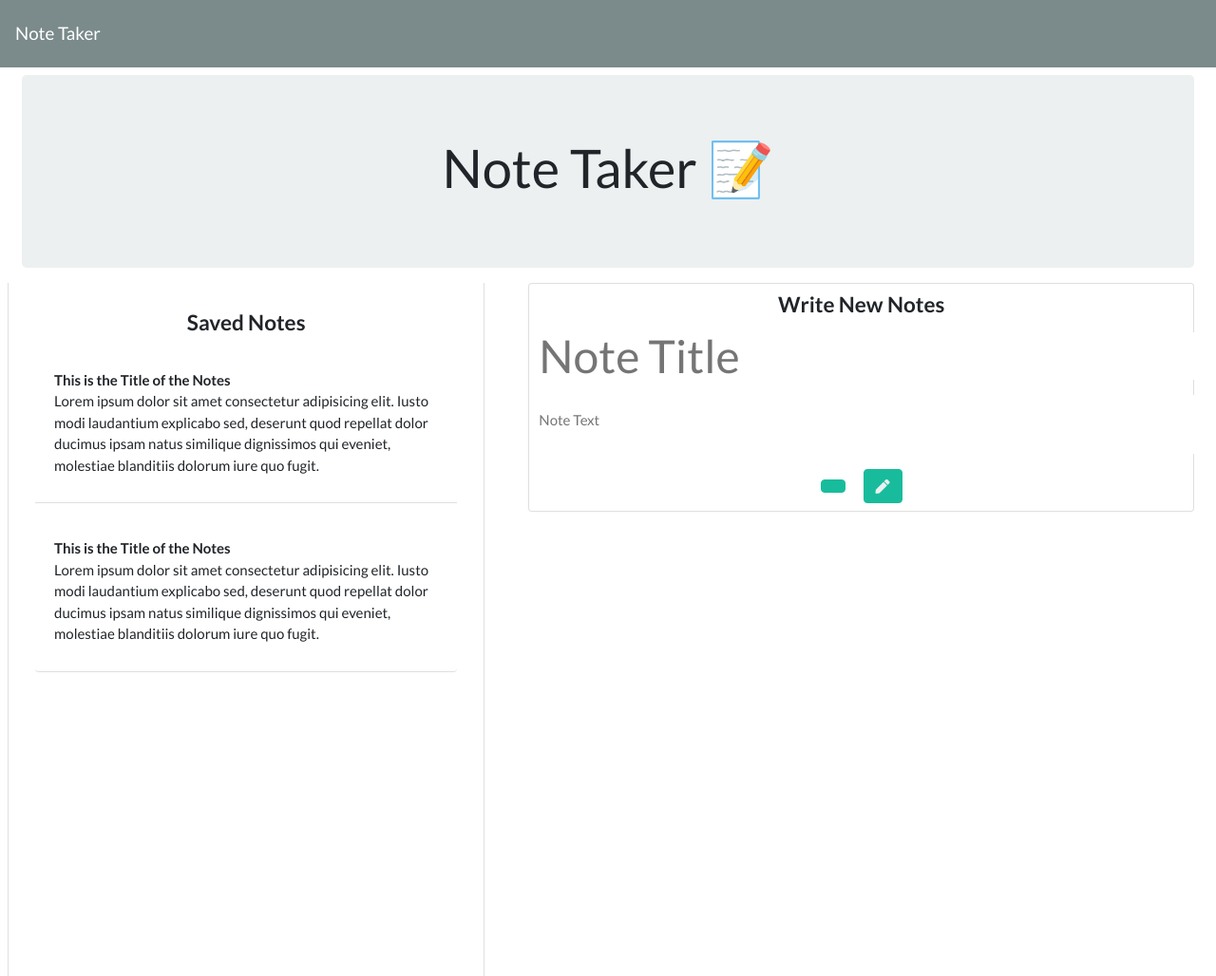
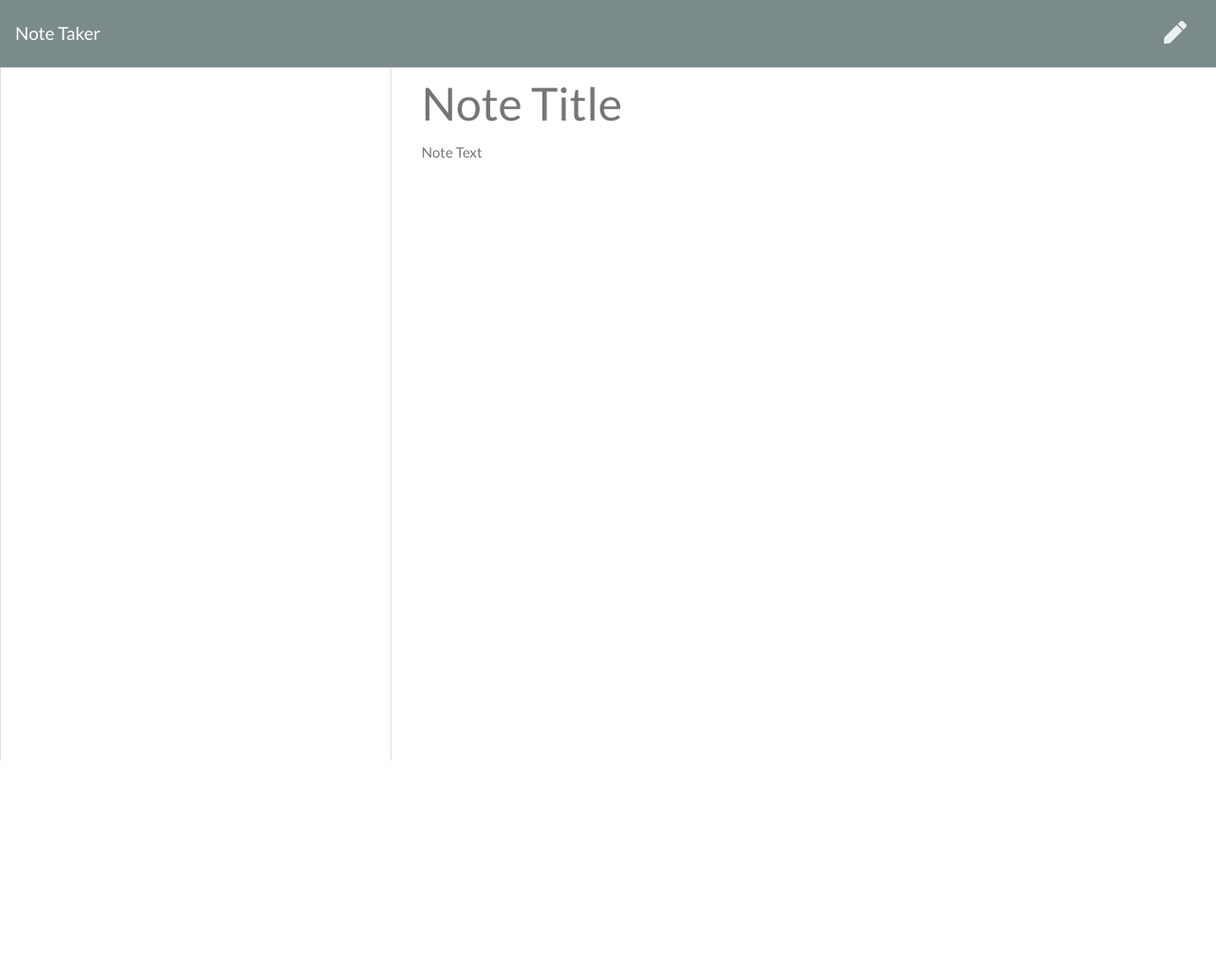
Before and after one commit to jrkrichards/Notetaker, a website: page public/notes.html in a window 1280 px wide. Shown: the whole page at 95% size. After the commit the page ends 806 px from the top, so only its background shows below. Drawn offline with nearby package versions, Linux system fonts and the light colour scheme; no server answers.

Commit message:
UPDATE server.js: connected the static files to the server

```diff
--- a/public/notes.html
+++ b/public/notes.html
@@ -16,39 +16,22 @@
   <nav class="navbar navbar-dark bg-dark">
     <a class="navbar-brand" href="/">Note Taker
     </a>
+    <div class="icons">
+      <i class="fas fa-save text-light save-note"></i>
+      <i class="fas fa-pen text-light new-note"></i>
+    </div>
   </nav>
   <div class="container-fluid">
-    <div class="jumbotron text-center m-2">
-      <h1 class="display-4">Note Taker <span role="img" aria-label="Memo">📝</span></h1>
-    </div>
     <div class="row">
-      <div class="col-md-5 col-sm-6 list-container">
-        <div class="card m-2">
-          <div class="card-body">
-            <h4 class="font-weight-bold text-center m-2">Saved Notes</h4>
-            <dl class="list-group">
-              <div class="list-group-item m-2">
-                <dt>This is the Title of the Notes</dt>
-                <dd>Lorem ipsum dolor sit amet consectetur adipisicing elit. Iusto modi laudantium explicabo sed, deserunt quod repellat dolor ducimus ipsam natus similique dignissimos qui eveniet, molestiae blanditiis dolorum iure quo fugit.</dd>
-              </div>
-              <div class="list-group-item m-2">
-                <dt>This is the Title of the Notes</dt>
-                <dd>Lorem ipsum dolor sit amet consectetur adipisicing elit. Iusto modi laudantium explicabo sed, deserunt quod repellat dolor ducimus ipsam natus similique dignissimos qui eveniet, molestiae blanditiis dolorum iure quo fugit.</dd>
-              </div>
-            </dl>
-          </div>
+      <div class="col-4 list-container">
+        <div class="card">
+          <ul class="list-group">
+          </ul>
         </div>
       </div>
-      <div class="col-md-7 col-sm-6">
-        <div class="card m-2">
-          <h4 class="font-weight-bold text-center m-2">Write New Notes</h4>
-          <input class="note-title m-2" placeholder="Note Title" maxlength="28" type="text">
-          <textarea textarea class="note-textarea m-2" placeholder="Note Text"></textarea>
-          <div class="col-12 text-center">
-            <button type="button" class="btn btn-success text-center m-2" id="saveNotes"><i class="fas fa-save text-light save-note"></i></button>
-            <button type="button" class="btn btn-success text-center m-2" id="writeNotes"><i class="fas fa-pen text-light new-note"></i></button>
-          </div>
-        </div>
+      <div class="col-8">
+        <input class="note-title" placeholder="Note Title" maxlength="28" type="text">
+        <textarea class="note-textarea" placeholder="Note Text"></textarea>
       </div>
     </div>
   </div>
--- a/server/server.js
+++ b/server/server.js
@@ -9,6 +9,9 @@ app.use(express.urlencoded({extended: true}));
 // needed to use json
 app.use(express.json())
 
+// needed to use static files
+app.use("/assets", express.static('../public/assets/'));
+
 app.use("/api", apiRoutes)
 app.use("/", clientRoutes)
 
```
Also changed, not shown: server/routes/apiRoutes.js (+11 -8 lines).
